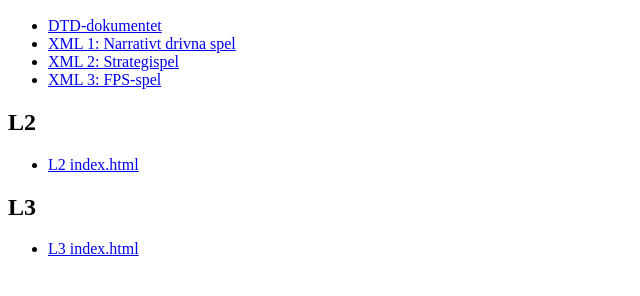
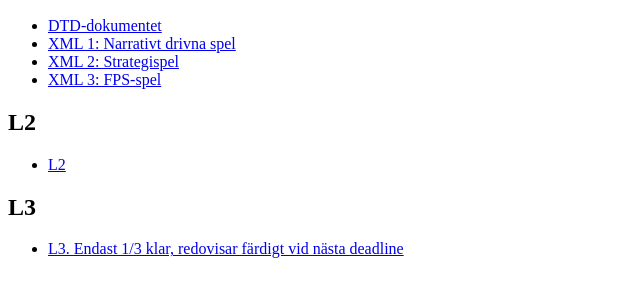
Before and after one commit to FSopelsa/WT-3, a plain HTML site: page index.html in a window 1280 px wide. Shown: the part 110-406 px from the top of the page, without its empty margins (0-640 px from the left). Drawn offline with Linux system fonts and the light colour scheme.

Commit message:
redovisning av L1,L2

```diff
--- a/index.html
+++ b/index.html
@@ -15,11 +15,11 @@
     </ul>
     <h2>L2</h2>
     <ul>
-        <li><a href="L2/index.html" target="_bland">L2 index.html</a></li>
+        <li><a href="L2/index.html" target="_bland">L2 </a></li>
     </ul>
     <h2>L3</h2>
         <ul>
-            <li><a href="L3/index.html" target="_blank">L3 index.html</a></li>
+            <li><a href="L3/index.html" target="_blank">L3. Endast 1/3 klar, redovisar färdigt vid nästa deadline</a></li>
         </ul>
 </body>
 </html>
```
Also changed, not shown: L3/js/script.js (+5 -5 lines).
